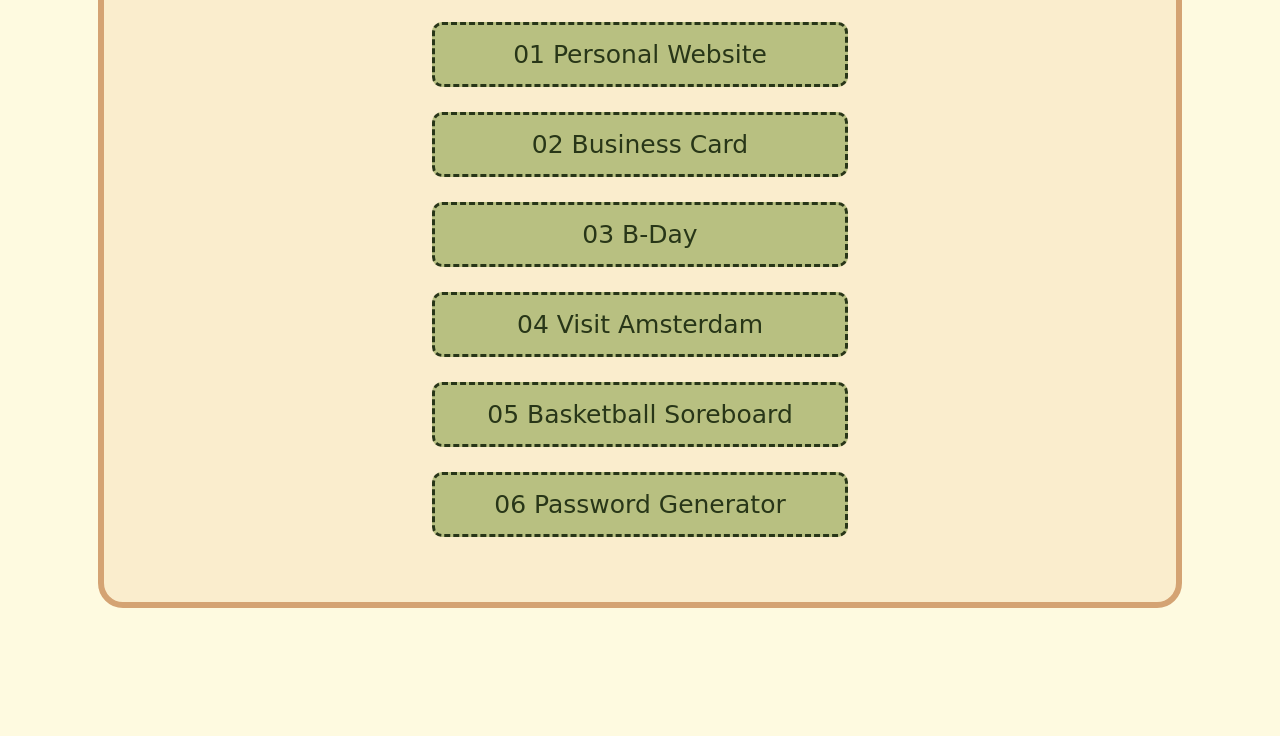
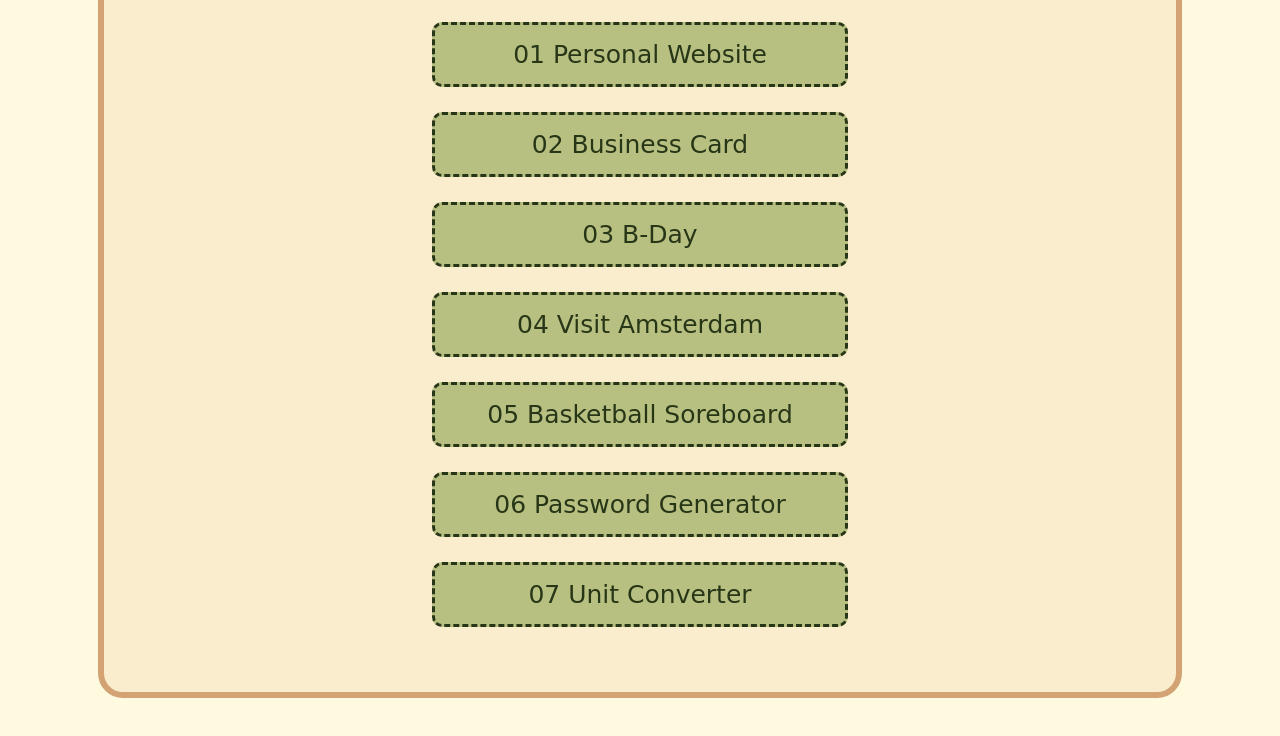
Before and after one commit to katayoon-rb/Fronend-Path-Scrimba, a plain HTML site: page index.html in a window 1280 px wide. Shown: the part 228-964 px from the top of the page. Before the commit the page ends 926 px from the top, so only its background shows below. Drawn offline with Linux system fonts and the light colour scheme; a web font is replaced by a local one.

Commit message:
Update index.html

```diff
--- a/index.html
+++ b/index.html
@@ -16,6 +16,7 @@
             <a href="04 Visit Amsterdam/visit-amsterdam.html" target="_black">04 Visit Amsterdam</a>
             <a href="05 Basketball Soreboard/scoreboard.html" target="_black">05 Basketball Soreboard</a>
             <a href="06 Password Generator/password-generator.html" target="_black">06 Password Generator</a>
+            <a href="07 Unit Converter/unit-convertor.html" target="_black">07 Unit Converter</a>
         </div>
     </body>
 </html>
```
